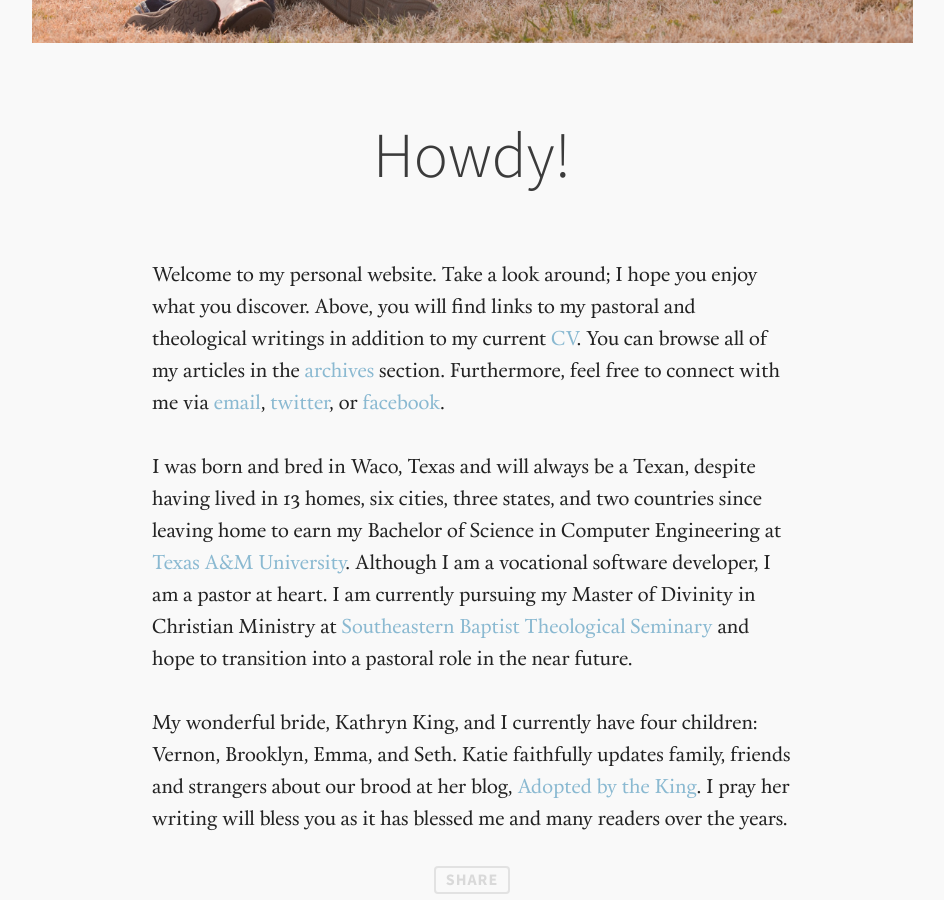
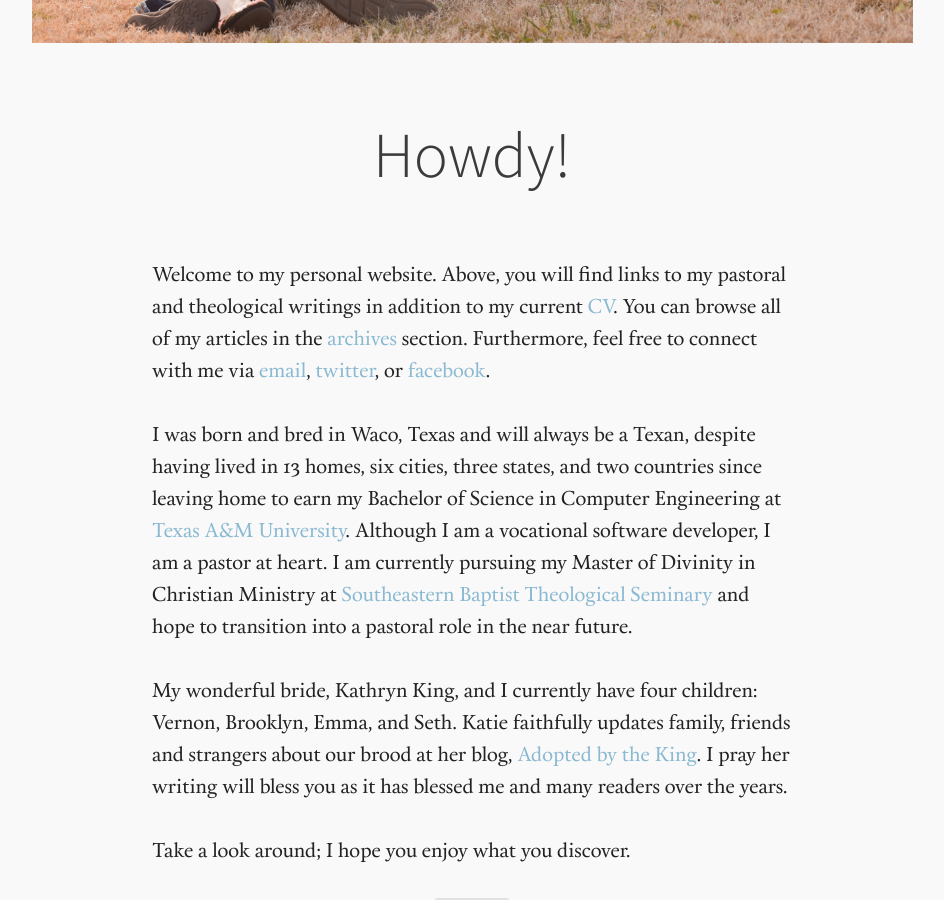
Before and after one commit to snowdj/vernonking.org, a Jekyll site: the page built from pages/about.md, in a window 1280 px wide and 900 px high, scrolled down 494 px. Shown: the whole window, without its empty margins (168-1112 px from the left). Built offline with Jekyll 4.4.1, drawn with Linux system fonts in a browser that asks for light colours; comment, search, counter and statistics services are not loaded.

```diff
--- a/pages/about.md
+++ b/pages/about.md
@@ -6,8 +6,10 @@ image:
     feature: /layout/family.jpg
 ---
 
-Welcome to my personal website. Take a look around; I hope you enjoy what you discover. Above, you will find links to my pastoral and theological writings in addition to my current [CV]({{site.url}}/cv/). You can browse all of my articles in the [archives]({{site.url}}/archives/) section. Furthermore, feel free to connect with me via [email](mailto:{{site.owner.email}}), [twitter](http://twitter.com/{{site.owner.twitter}}/), or [facebook](http://www.facebook.com/{{site.owner.facebook}}/).
+Welcome to my personal website. Above, you will find links to my pastoral and theological writings in addition to my current [CV]({{site.url}}/cv/). You can browse all of my articles in the [archives]({{site.url}}/archives/) section. Furthermore, feel free to connect with me via [email](mailto:{{site.owner.email}}), [twitter](http://twitter.com/{{site.owner.twitter}}/), or [facebook](http://www.facebook.com/{{site.owner.facebook}}/).
 
 I was born and bred in Waco, Texas and will always be a Texan, despite having lived in 13 homes, six cities, three states, and two countries since leaving home to earn my Bachelor of Science in Computer Engineering at [Texas A&M University](http://www.tamu.edu/). Although I am a vocational software developer, I am a pastor at heart. I am currently pursuing my Master of Divinity in Christian Ministry at [Southeastern Baptist Theological Seminary](http://www.sebts.edu/) and hope to transition into a pastoral role in the near future.
 
 My wonderful bride, Kathryn King, and I currently have four children: Vernon, Brooklyn, Emma, and Seth. Katie faithfully updates family, friends and strangers about our brood at her blog, [Adopted by the King](http://www.adoptedbytheking.com/). I pray her writing will bless you as it has blessed me and many readers over the years.
+
+Take a look around; I hope you enjoy what you discover.
```
